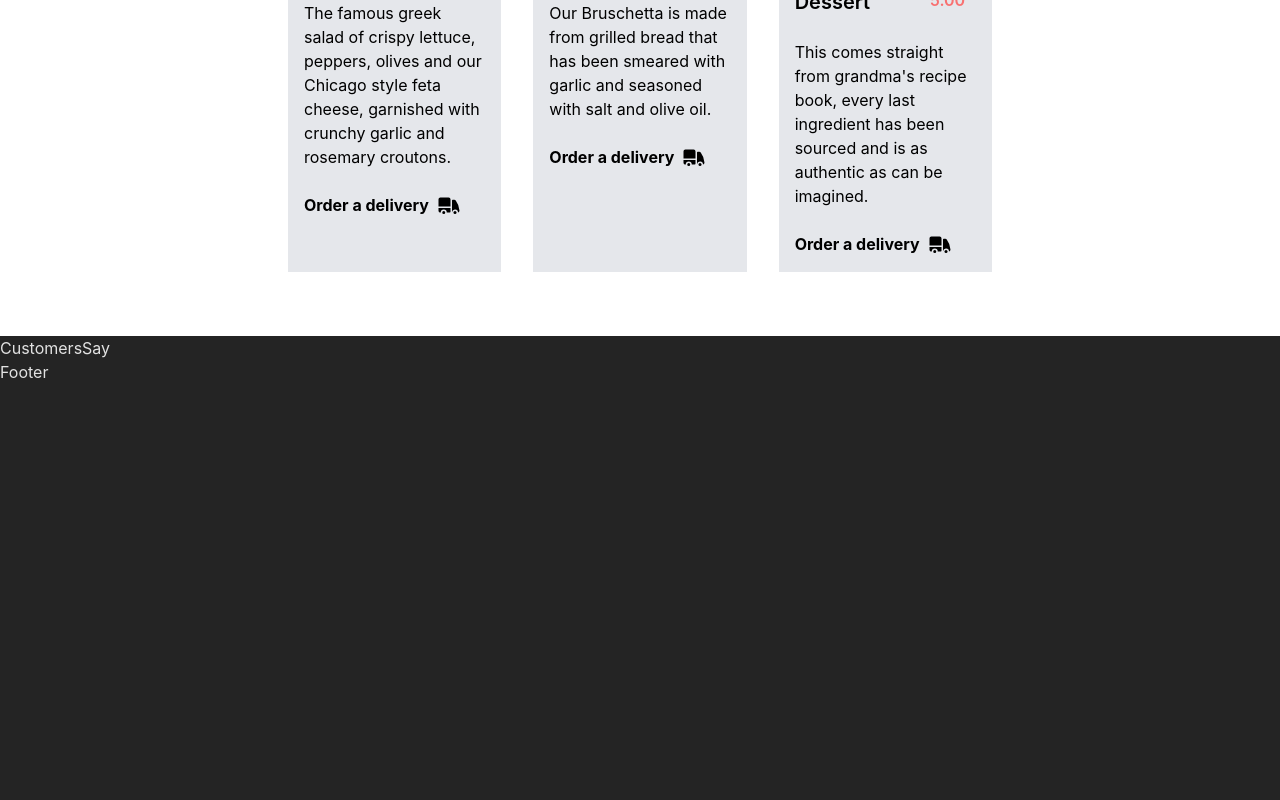
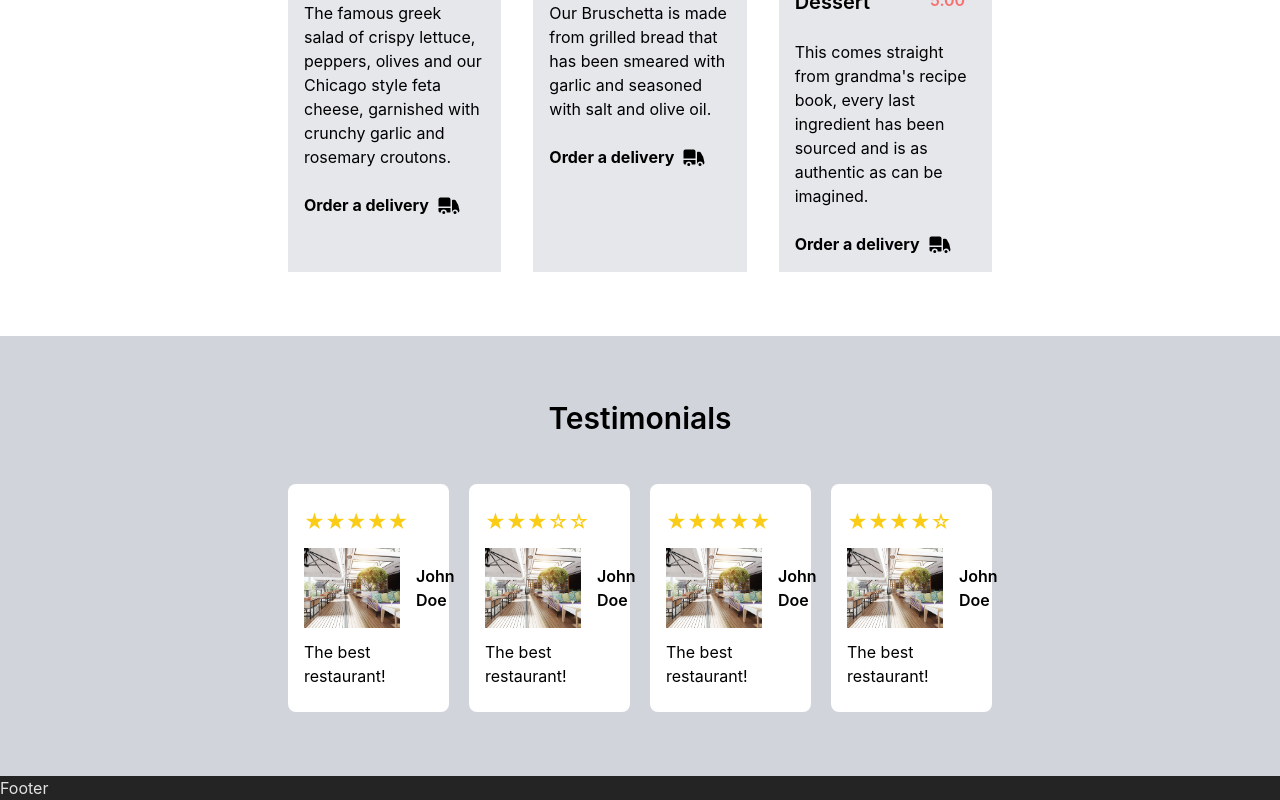
Before and after one commit to resendeleonardo/meta-frontend-developer-capstone, a React (Vite) app in the folder frontend-developer-capstone/: page / in a window 1280 px wide. Shown: the part 835-1635 px from the top of the page. Before the commit the page ends 1219 px from the top, so only its background shows below. Built offline with nearby package versions, Linux system fonts and the light colour scheme.

Commit message:
add testimonials section

```diff
--- a/frontend-developer-capstone/src/components/HomePage/CustomersSay.tsx
+++ b/frontend-developer-capstone/src/components/HomePage/CustomersSay.tsx
@@ -1,7 +1,23 @@
 import React from "react";
+import ReviewCard from "./ReviewCard";
 
 const CustomersSay = () => {
-  return <div>CustomersSay</div>;
+  return (
+    <>
+    <div className="bg-gray-300 h-3/4 py-16 px-5 sm:px-20 xl:px-72">
+      <div className="flex items-center justify-center">
+        <h2 className="text-black text-3xl font-semibold">Testimonials</h2>
+      </div>
+      <div className="grid grid-cols-4 mt-12 gap-5">
+        {/* Review Cards */}
+        <ReviewCard rating="★★★★★" userPhoto="/restaurant.jpg" userName="John Doe" review="The best restaurant!" />
+        <ReviewCard rating="★★★☆☆" userPhoto="/restaurant.jpg" userName="John Doe" review="The best restaurant!" />
+        <ReviewCard rating="★★★★★" userPhoto="/restaurant.jpg" userName="John Doe" review="The best restaurant!" />
+        <ReviewCard rating="★★★★☆" userPhoto="/restaurant.jpg" userName="John Doe" review="The best restaurant!" />
+      </div>
+    </div>
+    </>
+  );
 };
 
 export default CustomersSay;
--- /dev/null
+++ b/frontend-developer-capstone/src/components/HomePage/ReviewCard.tsx
@@ -0,0 +1,32 @@
+import React from "react";
+
+type ReviewCardProps = {
+  rating: string;
+  userPhoto: string;
+  userName: string;
+  review: string;
+};
+
+const ReviewCard = ({
+  rating,
+  userPhoto,
+  userName,
+  review,
+}: ReviewCardProps) => {
+  return (
+    <>
+      <div className="bg-white py-6 px-4 text-black rounded-lg">
+        <div className="flex flex-col gap-3">
+          <h3 className="text-xl text-yellow-400">{rating}</h3>
+          <div className="flex flex-row gap-4 items-center">
+            <img src={userPhoto} alt="user Photo" className="h-20 w-24" />
+            <p className="font-semibold">{userName}</p>
+          </div>
+          <p className="text-base">{review}</p>
+        </div>
+      </div>
+    </>
+  );
+};
+
+export default ReviewCard;
```
